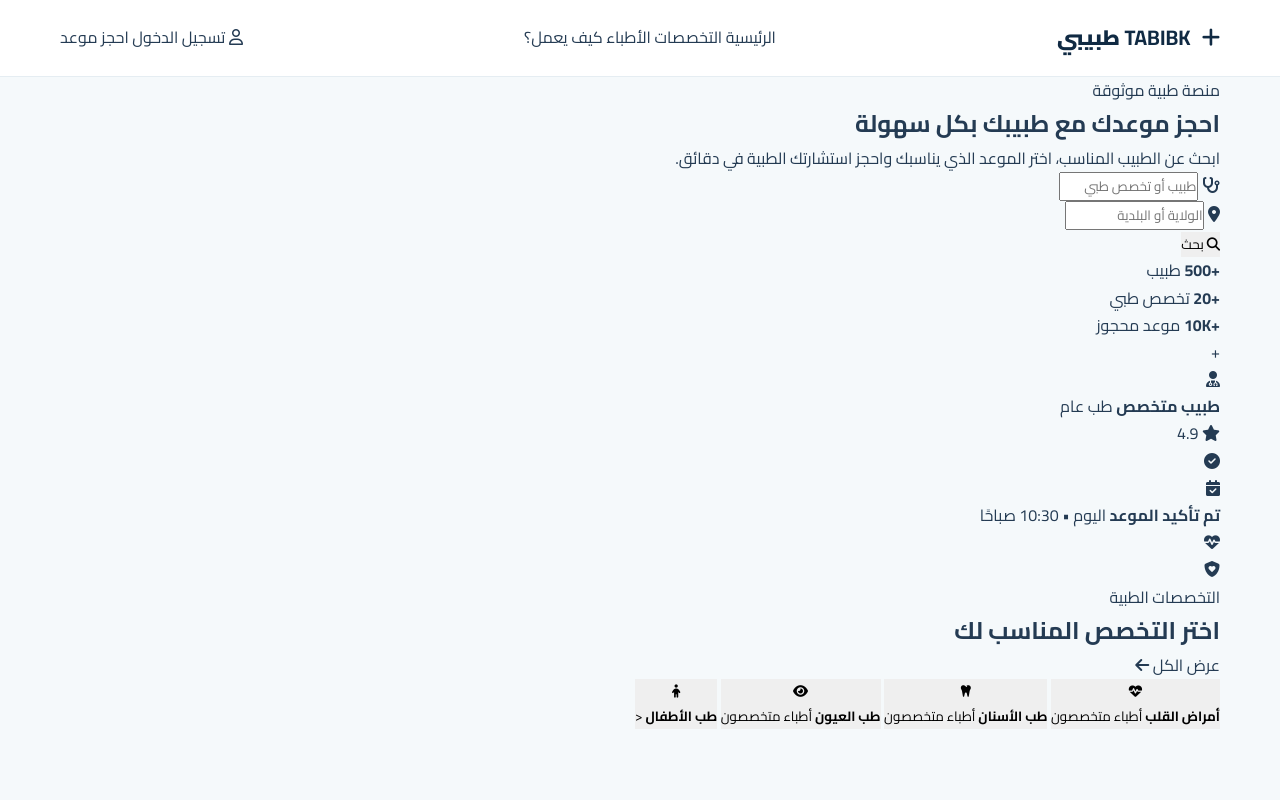
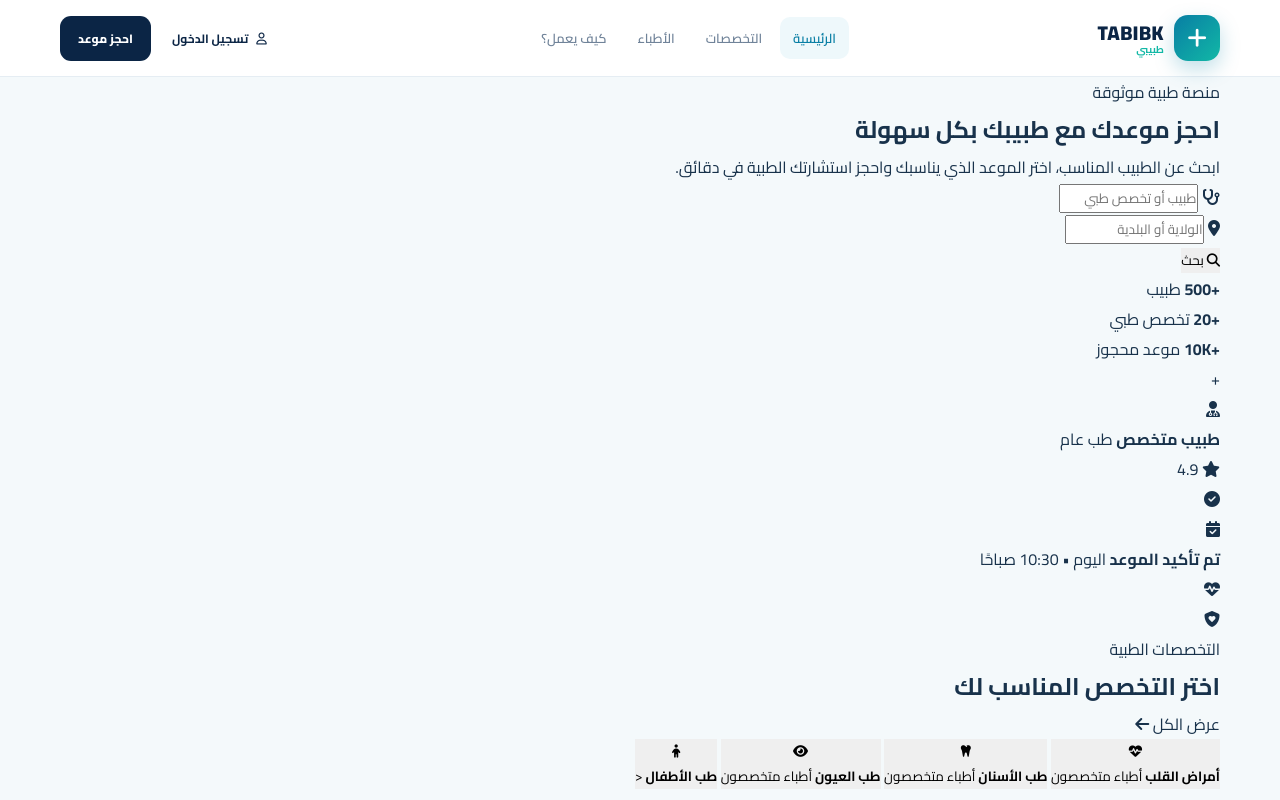
Before and after one commit to cherifmimo37-stack/TABIBK-, a website: page public/index.html in a window 1280 px wide. Drawn offline with Linux system fonts and the light colour scheme.

Commit message:
Refactor CSS variables and styles for consistency

```diff
--- a/public/style.css
+++ b/public/style.css
@@ -1,95 +1,171 @@
 @import url('https://fonts.googleapis.com/css2?family=Cairo:wght@400;500;600;700;800;900&display=swap');
 
-:root{
-    --primary:#087f8c;
-    --primary-dark:#05636e;
-    --secondary:#16b8a6;
-    --blue:#1476d4;
-    --dark:#102a43;
-    --text:#243b53;
-    --muted:#718096;
-    --bg:#f5f9fb;
-    --white:#ffffff;
-    --border:#e5edf2;
-    --success:#19a974;
-    --danger:#e55353;
-    --shadow:0 12px 35px rgba(16,42,67,.08);
+:root {
+    --navy: #0b2545;
+    --blue: #087ea4;
+    --teal: #12b8a6;
+    --light: #f4f9fb;
+    --white: #ffffff;
+    --text: #18324b;
+    --muted: #708399;
+    --border: #e5edf3;
+    --green: #18a879;
+    --gold: #f4b740;
+    --shadow: 0 12px 35px rgba(11, 37, 69, .08);
 }
 
-*{
-    box-sizing:border-box;
-    margin:0;
-    padding:0;
+* {
+    margin: 0;
+    padding: 0;
+    box-sizing: border-box;
 }
 
-html{
-    scroll-behavior:smooth;
+html {
+    scroll-behavior: smooth;
 }
 
-body{
-    font-family:'Cairo',Arial,sans-serif;
-    direction:rtl;
-    background:var(--bg);
-    color:var(--text);
-    line-height:1.7;
+body {
+    font-family: "Cairo", sans-serif;
+    background: var(--light);
+    color: var(--text);
+    direction: rtl;
 }
 
-a{
-    text-decoration:none;
-    color:inherit;
+a {
+    text-decoration: none;
+    color: inherit;
 }
 
 button,
-input{
-    font-family:inherit;
+input {
+    font-family: inherit;
 }
 
-button{
-    cursor:pointer;
-    border:0;
+button {
+    border: 0;
+    cursor: pointer;
 }
 
-/* ================= CONTAINER ================= */
-
-.container{
-    width:min(1160px,92%);
-    margin:auto;
+.container {
+    width: min(1160px, 92%);
+    margin: auto;
 }
 
 /* ================= HEADER ================= */
 
-header{
-    position:sticky;
-    top:0;
-    z-index:1000;
-    background:rgba(255,255,255,.96);
-    backdrop-filter:blur(15px);
-    border-bottom:1px solid var(--border);
+.header {
+    position: sticky;
+    top: 0;
+    z-index: 1000;
+    background: rgba(255,255,255,.96);
+    border-bottom: 1px solid var(--border);
+    backdrop-filter: blur(15px);
 }
 
-.nav{
-    min-height:76px;
-    display:flex;
-    align-items:center;
-    justify-content:space-between;
-    gap:25px;
+.nav {
+    min-height: 76px;
+    display: flex;
+    align-items: center;
+    justify-content: space-between;
+    gap: 25px;
 }
 
-.logo{
-    display:flex;
-    align-items:center;
-    gap:11px;
-    font-size:21px;
-    font-weight:900;
-    color:var(--dark);
+/* ================= LOGO ================= */
+
+.logo {
+    display: flex;
+    align-items: center;
+    gap: 10px;
 }
 
-.logoIcon{
-    width:46px;
-    height:46px;
-    display:grid;
-    place-items:center;
-    border-radius:15px;
-    color:#fff;
-    font-size:22px;
-    background:linear-gradient(135deg,var(--primary
+.logo-symbol {
+    width: 46px;
+    height: 46px;
+    border-radius: 14px;
+    background: linear-gradient(135deg, var(--blue), var(--teal));
+    color: white;
+    display: grid;
+    place-items: center;
+    font-size: 22px;
+    box-shadow: 0 8px 20px rgba(8,126,164,.25);
+}
+
+.logo-text {
+    display: flex;
+    flex-direction: column;
+    line-height: 1.1;
+}
+
+.logo-text strong {
+    font-size: 20px;
+    font-weight: 900;
+    letter-spacing: .5px;
+    color: var(--navy);
+}
+
+.logo-text span {
+    font-size: 10px;
+    color: var(--teal);
+    font-weight: 700;
+}
+
+/* ================= MENU ================= */
+
+.menu {
+    display: flex;
+    align-items: center;
+    gap: 5px;
+}
+
+.menu a {
+    padding: 9px 13px;
+    border-radius: 10px;
+    color: var(--muted);
+    font-size: 13px;
+    font-weight: 600;
+    transition: .25s;
+}
+
+.menu a:hover,
+.menu a.active {
+    color: var(--blue);
+    background: #eef8fb;
+}
+
+/* ================= NAV ACTIONS ================= */
+
+.nav-actions {
+    display: flex;
+    align-items: center;
+    gap: 8px;
+}
+
+.login-btn {
+    padding: 10px 13px;
+    color: var(--navy);
+    font-size: 12px;
+    font-weight: 700;
+}
+
+.login-btn i {
+    margin-left: 5px;
+}
+
+.header-book-btn {
+    padding: 11px 18px;
+    border-radius: 11px;
+    background: var(--navy);
+    color: white;
+    font-size: 12px;
+    font-weight: 800;
+    transition: .25s;
+}
+
+.header-book-btn:hover {
+    transform: translateY(-2px);
+    background: var(--blue);
+}
+
+/* ================= HERO ================= */
+
+.hero
```
